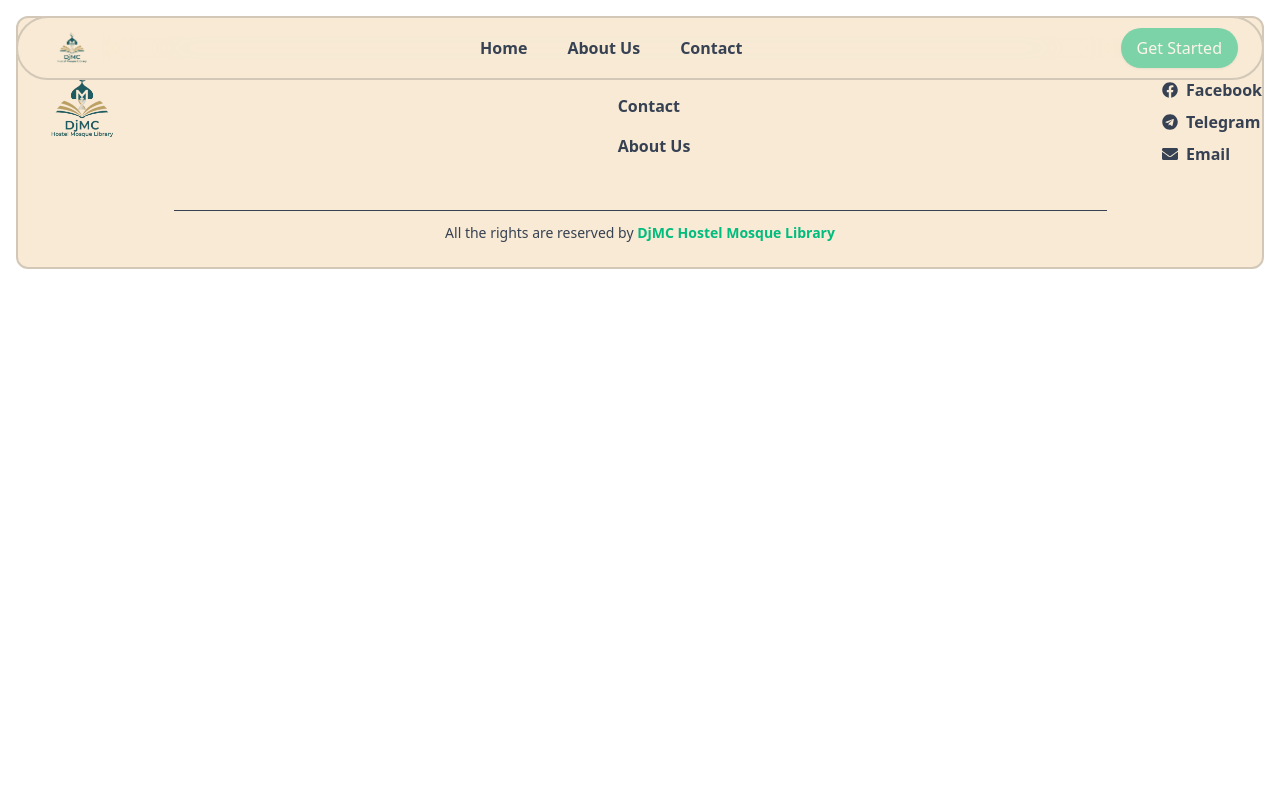
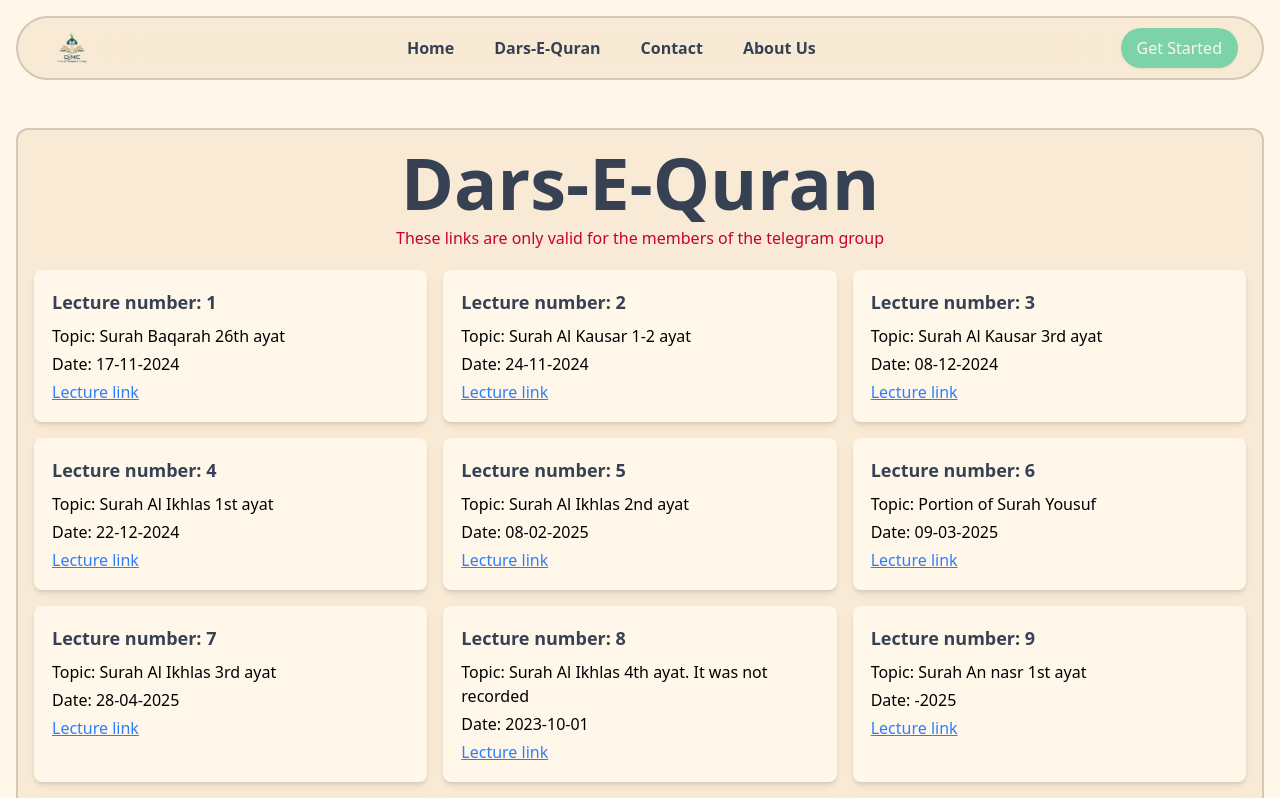
Before and after one commit to Marzan-Bin-Rahman/djmc-hostel-mosque-library, a React (Vite) app: page /dars in a window 1280 px wide. Shown: the top 798 px of the page. Built offline with nearby package versions, Linux system fonts and the light colour scheme.

Commit message:
dars done

```diff
--- a/src/App.jsx
+++ b/src/App.jsx
@@ -8,6 +8,7 @@ import PhaseOne from './pages/PhaseOne'
 import PhaseTwo from './pages/PhaseTwo'
 import PhaseThree from './pages/PhaseThree'
 import PhaseFour from './pages/PhaseFour'
+import Dars from './pages/Dars'
 // ... other imports
 
 function App() {
@@ -23,6 +24,7 @@ function App() {
           <Route path="/phase-two" element={<PhaseTwo />} />
           <Route path="/phase-three" element={<PhaseThree />} />
           <Route path="/phase-four" element={<PhaseFour />} />
+          <Route path="/dars" element={<Dars />} />
           {/* ... other routes */}
         </Routes>
         <Footer />
--- a/src/components/layout/Footer.jsx
+++ b/src/components/layout/Footer.jsx
@@ -13,8 +13,9 @@ const Footer = () => {
         {/* Middle Section: Internal Links */}
         <div className="flex flex-col space-y-2">
           <a href="/" className="block text-gray-700 font-medium hover:text-emerald-500 px-2 py-1 rounded md:inline md:font-bold md:hover:font-extrabold md:hover:underline decoration-wavy decoration-emerald-500 underline-offset-4 transition-all duration-300 ease-in-out">Home</a>
+          <a href="/dars" className="block text-gray-700 font-medium hover:text-emerald-500 px-2 py-1 rounded md:inline md:font-bold md:hover:font-extrabold md:hover:underline decoration-wavy decoration-emerald-500 underline-offset-4 transition-all duration-300 ease-in-out">Dars-E-Quran</a>
+          <a href="/about" className="block text-gray-700 font-medium hover:text-emerald-500 px-2 py-1 rounded md:inline md:font-bold md:hover:font-extrabold md:hover:underline decoration-wavy decoration-emerald-500 underline-offset-4 transition-all duration-300 ease-in-out">About Us</a>
           <a href="/contact" className="block text-gray-700 font-medium hover:text-emerald-500 px-2 py-1 rounded md:inline md:font-bold md:hover:font-extrabold md:hover:underline decoration-wavy decoration-emerald-500 underline-offset-4 transition-all duration-300 ease-in-out">Contact</a>
-          <a href="/about" className="block text-gray-700 font-medium hover:text-emerald-500 px-2 py-1 rounded md:inline md:font-bold md:hover:font-extrabold md:hover:underline decoration-wavy decoration-emerald-500 underline-offset-4 transition-all duration-300 ease-in-out">About Us</a>
         </div>
 
         {/* Right Section: External Links */}
--- a/src/components/layout/Navbar.jsx
+++ b/src/components/layout/Navbar.jsx
@@ -26,10 +26,11 @@ const Navbar = () => {
                 </li>
                 <li className="relative group">
                     <a
-                        href="/about"
+                        href="/dars"
                         className="block text-gray-700 font-medium hover:text-emerald-500 px-2 py-1 rounded md:inline md:font-bold md:hover:font-extrabold md:hover:underline decoration-wavy decoration-emerald-500 underline-offset-4 transition-all duration-300 ease-in-out"
                     >
-                        About Us
+                        Dars-E-Quran
+
                     </a>
                 </li>
                 <li className="relative group">
@@ -39,6 +40,13 @@ const Navbar = () => {
                     >
                         Contact
                     </a>
+                </li>
+                <li className="relative group">
+                    <a
+                        href="/about"
+                        className="block text-gray-700 font-medium hover:text-emerald-500 px-2 py-1 rounded md:inline md:font-bold md:hover:font-extrabold md:hover:underline decoration-wavy decoration-emerald-500 underline-offset-4 transition-all duration-300 ease-in-out"
+                    >
+                        About Us                    </a>
                 </li>
             </ul>
 
--- a/src/index.css
+++ b/src/index.css
@@ -9,4 +9,5 @@
 
 body{
   overflow-x: hidden;
+  background-color: #fff7ea;
 }
--- /dev/null
+++ b/src/pages/Dars.jsx
@@ -0,0 +1,108 @@
+import React from 'react';
+
+const Dars = () => {
+    const cards = [
+        {
+            date: '17-11-2024',
+            lectures: 1,
+            topic: 'Surah Baqarah 26th ayat',
+            link: 'https://t.me/c/2272949904/8',
+        },
+        {
+            date: '24-11-2024',
+            lectures: 2,
+            topic: 'Surah Al Kausar 1-2 ayat',
+            link: 'https://t.me/c/2272949904/9',
+        },
+        {
+            date: '08-12-2024',
+            lectures: 3,
+            topic: 'Surah Al Kausar 3rd ayat',
+            link: 'https://t.me/c/2272949904/10',
+        },
+        {
+            date: '22-12-2024',
+            lectures: 4,
+            topic: 'Surah Al Ikhlas 1st ayat',
+            link: 'https://t.me/c/2272949904/11',
+        },
+        {
+            date: '08-02-2025',
+            lectures: 5,
+            topic: 'Surah Al Ikhlas 2nd ayat',
+            link: 'https://t.me/c/2272949904/12',
+        },
+        {
+            date: '09-03-2025',
+            lectures: 6,
+            topic: 'Portion of Surah Yousuf',
+            link: 'https://t.me/c/2272949904/13',
+        },
+        {
+            date: '28-04-2025',
+            lectures: 7,
+            topic: 'Surah Al Ikhlas 3rd ayat',
+            link: 'https://t.me/c/2272949904/14',
+        },
+        {
+            date: '2023-10-01',
+            lectures: 8,
+            topic: 'Surah Al Ikhlas 4th ayat. It was not recorded',
+            link: 'https://t.me/c/2272949904/19',
+        },
+        {
+            date: '-2025',
+            lectures: 9,
+            topic: 'Surah An nasr 1st ayat',
+            link: 'https://t.me/c/2272949904/16',
+        },
+        {
+            date: '2023-10-01',
+            lectures: 10,
+            topic: 'Surah An nasr 2nd ayat',
+            link: 'https://t.me/c/2272949904/17',
+        },
+        {
+            date: '2023-10-01',
+            lectures: 11,
+            topic: 'Surah An nasr 3rd ayat',
+            link: 'https://t.me/c/2272949904/18',
+        },
+        {
+            date: '2023-10-01',
+            lectures: 12,
+            topic: 'Lecture regarding the purity of women folk',
+            link: 'https://t.me/c/2272949904/21',
+        },
+        // Add more cards as needed
+    ];
+
+    return (
+        <section className="border-2 border-[#d3c8b8] bg-[#f8ead4] rounded-xl mb-12 mt-32 mx-4 p-4">
+            <h1 className="text-4xl md:text-7xl text-gray-700 font-extrabold text-center mb-2">Dars-E-Quran</h1>
+            <p className='text-rose-700 text-center mb-5'>These links are only valid for the members of the telegram group</p>
+            <div className="grid grid-cols-1 sm:grid-cols-2 lg:grid-cols-3 gap-4">
+                {cards.map((card, index) => (
+                    <div
+                        key={index}
+                        className="bg-[#fff7ea] border-2 border-[#fff7ea] rounded-lg p-4 shadow-md"
+                    >
+                        <h3 className="text-lg text-gray-700 font-bold mb-2">Lecture number: {card.lectures}</h3>
+                        <p className="mb-1">Topic: {card.topic}</p>
+                        <p className="mb-1">Date: {card.date}</p>
+                        <a
+                            href={card.link}
+                            className="text-blue-500 underline"
+                            target="_blank"
+                            rel="noopener noreferrer"
+                        >
+                            Lecture link
+                        </a>
+                    </div>
+                ))}
+            </div>
+        </section>
+    );
+};
+
+export default Dars;
```
